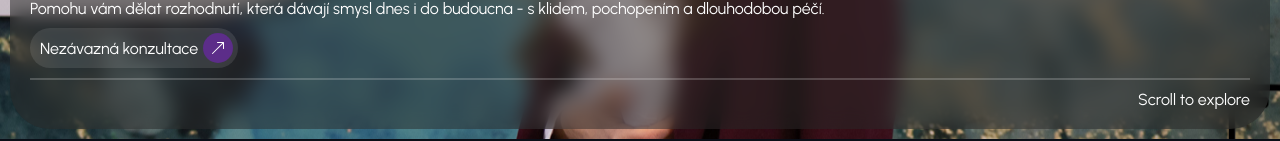
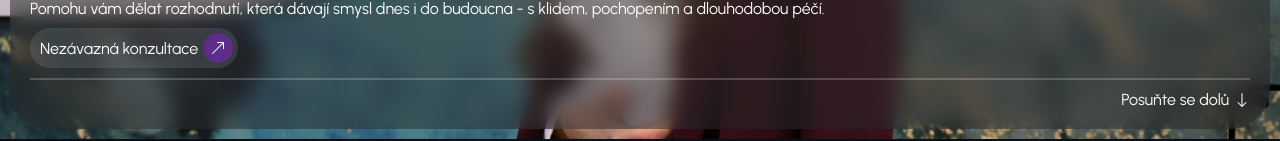
Before and after one commit to stepandordiai/vera-cibulkova, a React (Vite) app: page / in a window 1280 px wide. Shown: the part 661-802 px from the top of the page. Built offline with nearby package versions, Linux system fonts and the light colour scheme; a web font is replaced by a local one.

Commit message:
Update hero section in App

```diff
--- a/src/App.scss
+++ b/src/App.scss
@@ -62,6 +62,33 @@ body {
 	height: 2px;
 	width: 100%;
 	background: rgba(255, 255, 255, 0.2);
+}
+
+.hero__link {
+	color: #fff;
+	display: flex;
+	justify-content: center;
+	align-items: center;
+	gap: 5px;
+	align-self: flex-end;
+}
+
+.hero__link-container {
+	height: 16px;
+	overflow: hidden;
+}
+
+.hero__link-container-inner {
+	display: flex;
+	flex-direction: column;
+	transform: translateY(-16px);
+	transition: transform 0.3s;
+}
+
+.hero__link:hover {
+	.hero__link-container-inner {
+		transform: translateY(0);
+	}
 }
 
 .about-me,
--- a/src/App.tsx
+++ b/src/App.tsx
@@ -5,6 +5,7 @@ import img from "/01.jpg";
 import "./App.scss";
 import EmailIcon from "./icons/EmailIcon";
 import TelIcon from "./icons/TelIcon";
+import ArrowDownIcon from "./icons/ArrowDownIcon";
 
 const servicesData = [
 	{
@@ -73,11 +74,14 @@ function App() {
 						</p>
 						<CustomBtnLink path="#contact" name="Nezávazná konzultace" />
 						<div className="hero__divider"></div>
-						<a
-							style={{ color: "#fff", alignSelf: "flex-end" }}
-							href="#about-me"
-						>
-							Scroll to explore
+						<a className="hero__link" href="#about-me">
+							<span>Posuňte se dolů</span>
+							<span className="hero__link-container">
+								<span className="hero__link-container-inner">
+									<ArrowDownIcon />
+									<ArrowDownIcon />
+								</span>
+							</span>
 						</a>
 					</div>
 				</section>
--- /dev/null
+++ b/src/icons/ArrowDownIcon.tsx
@@ -0,0 +1,21 @@
+import type { Icon } from "../interfaces";
+
+const ArrowDownIcon = ({ size = 16 }: Icon) => {
+	return (
+		<svg
+			xmlns="http://www.w3.org/2000/svg"
+			width={size}
+			height={size}
+			fill="currentColor"
+			className="bi bi-arrow-down"
+			viewBox="0 0 16 16"
+		>
+			<path
+				fillRule="evenodd"
+				d="M8 1a.5.5 0 0 1 .5.5v11.793l3.146-3.147a.5.5 0 0 1 .708.708l-4 4a.5.5 0 0 1-.708 0l-4-4a.5.5 0 0 1 .708-.708L7.5 13.293V1.5A.5.5 0 0 1 8 1"
+			/>
+		</svg>
+	);
+};
+
+export default ArrowDownIcon;
```
